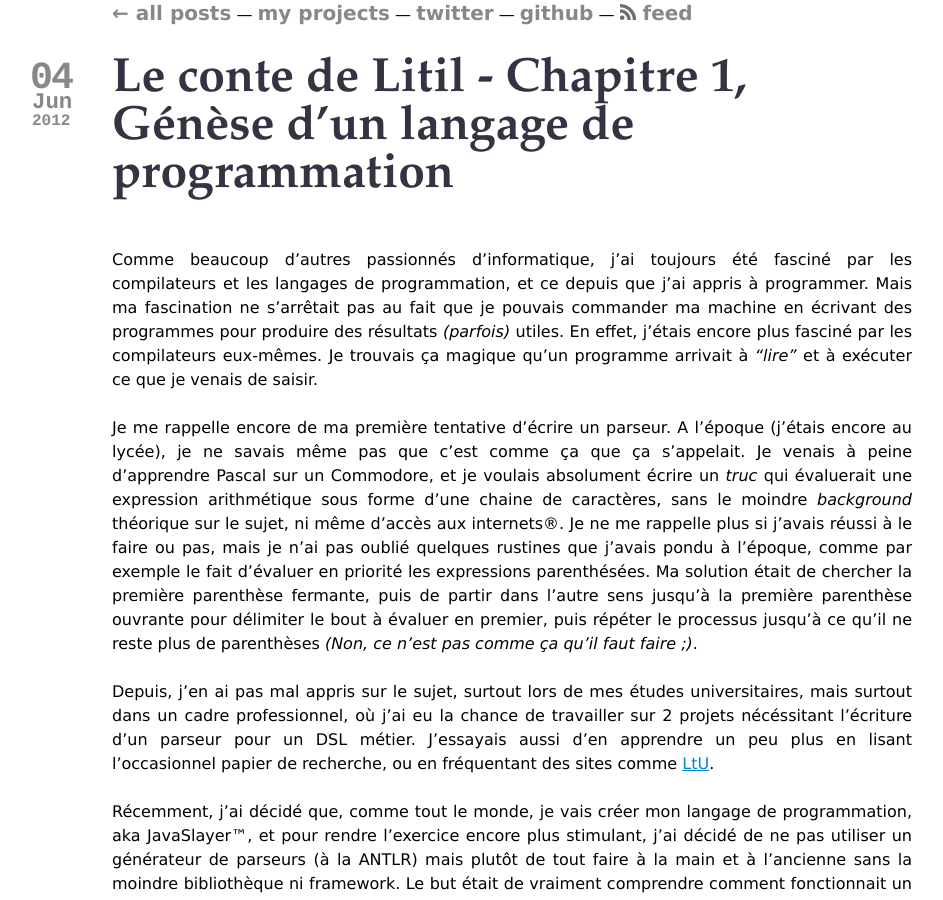
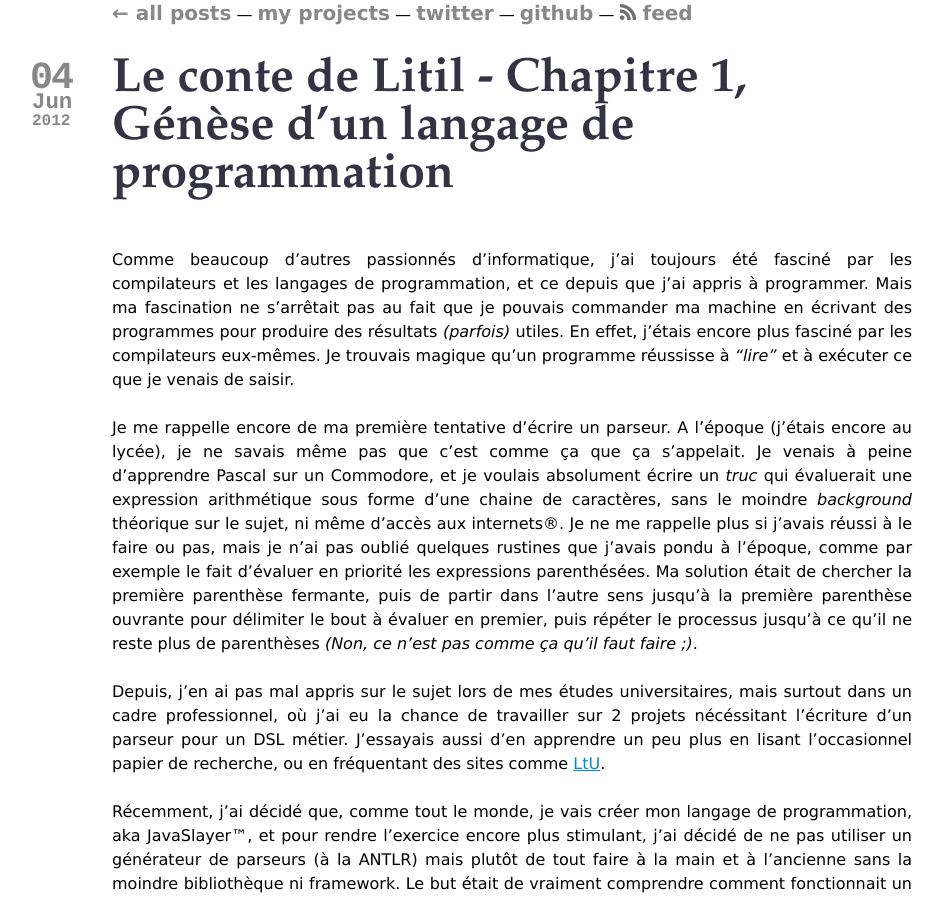
Before and after one commit to jawher/jawher.me, a Jekyll site: the page built from _posts/2012-06-04-creation-langage-programmation-litil-1.md, in a window 1280 px wide and 900 px high. Shown: the whole window, without its empty margins (128-1071 px from the left). Built offline with Jekyll 4.4.1, drawn with Linux system fonts in a browser that asks for light colours; Markdown is read by kramdown in place of the engine named in the settings; comment, search, counter and statistics services are not loaded; some of the changed text lies outside the part shown.

Commit message:
fixing typos

```diff
--- a/_posts/2012-06-04-creation-langage-programmation-litil-1.md
+++ b/_posts/2012-06-04-creation-langage-programmation-litil-1.md
@@ -9,11 +9,11 @@ title: Le conte de Litil - Chapitre 1, Génèse d'un langage de programmation
 {{ page.title }}
 ================
 
-Comme beaucoup d'autres passionnés d'informatique, j'ai toujours été fasciné par les compilateurs et les langages de programmation, et ce depuis que j'ai appris à programmer. Mais ma fascination ne s'arrêtait pas au fait que je pouvais commander ma machine en écrivant des programmes pour produire des résultats *(parfois)* utiles. En effet, j'étais encore plus fasciné par les compilateurs eux-mêmes. Je trouvais ça magique qu'un programme arrivait à *"lire"* et à exécuter ce que je venais de saisir.
+Comme beaucoup d'autres passionnés d'informatique, j'ai toujours été fasciné par les compilateurs et les langages de programmation, et ce depuis que j'ai appris à programmer. Mais ma fascination ne s'arrêtait pas au fait que je pouvais commander ma machine en écrivant des programmes pour produire des résultats *(parfois)* utiles. En effet, j'étais encore plus fasciné par les compilateurs eux-mêmes. Je trouvais magique qu'un programme réussisse à *"lire"* et à exécuter ce que je venais de saisir.
 
 Je me rappelle encore de ma première tentative d'écrire un parseur. A l'époque (j'étais encore au lycée), je ne savais même pas que c'est comme ça que ça s'appelait. Je venais à peine d'apprendre Pascal sur un Commodore, et je voulais absolument écrire un *truc* qui évaluerait une expression arithmétique sous forme d'une chaine de caractères, sans le moindre *background* théorique sur le sujet, ni même d'accès aux internets®. Je ne me rappelle plus si j'avais réussi à le faire ou pas, mais je n'ai pas oublié quelques rustines que j'avais pondu à l'époque, comme par exemple le fait d'évaluer en priorité les expressions parenthésées. Ma solution était de chercher la première parenthèse fermante, puis de partir dans l'autre sens jusqu'à la première parenthèse ouvrante pour délimiter le bout à évaluer en premier, puis répéter le processus jusqu'à ce qu'il ne reste plus de parenthèses *(Non, ce n'est pas comme ça qu'il faut faire ;)*.
 
-Depuis, j'en ai pas mal appris sur le sujet, surtout lors de mes études universitaires, mais surtout dans un cadre professionnel, où j'ai eu la chance de travailler sur 2 projets nécéssitant l'écriture d'un parseur pour un DSL métier. J'essayais aussi d'en apprendre un peu plus en lisant l'occasionnel papier de recherche, ou en fréquentant des sites comme [LtU](http://lambda-the-ultimate.org/).
+Depuis, j'en ai pas mal appris sur le sujet lors de mes études universitaires, mais surtout dans un cadre professionnel, où j'ai eu la chance de travailler sur 2 projets nécéssitant l'écriture d'un parseur pour un DSL métier. J'essayais aussi d'en apprendre un peu plus en lisant l'occasionnel papier de recherche, ou en fréquentant des sites comme [LtU](http://lambda-the-ultimate.org/).
 
 Récemment, j'ai décidé que, comme tout le monde, je vais créer mon langage de programmation, aka JavaSlayer™, et pour rendre l'exercice encore plus stimulant, j'ai décidé de ne pas utiliser un générateur de parseurs (à la ANTLR) mais plutôt de tout faire à la main et à l'ancienne sans la moindre bibliothèque ni framework. Le but était de vraiment comprendre comment fonctionnait un compilateur. J'avais aussi été influencé par [Niklaus Wirth](http://en.wikipedia.org/wiki/Niklaus_Wirth) (le créateur de Pascal, Modula et Oberon) qui a écrit tous ses compilateurs à la main.
 
@@ -153,4 +153,4 @@ La création d'un langage de programmation en général, et de Litil en particul
 * Inférence et vérification des types (Hindley Milner)
 * Evaluation
 
-Pour les posts qui vont suivre, je ne vais pas forcément traiter de ces sujets dans l'ordre. Le but étant d'implémenter graduellement les différentes composantes du langage du parsing jusqu'à l'évaluation. Du coup, la suite va consister à faire des allers-retours sur ces différents thèmes au fur et à mesure de l'avancement du développement du langage.
+Pour les posts qui vont suivre, je ne vais pas forcément traiter de ces sujets dans l'ordre, le but étant d'implémenter graduellement les différentes composantes du langage du parsing jusqu'à l'évaluation. Du coup, la suite va consister à faire des allers-retours sur ces différents thèmes au fur et à mesure de l'avancement du développement du langage.
```
